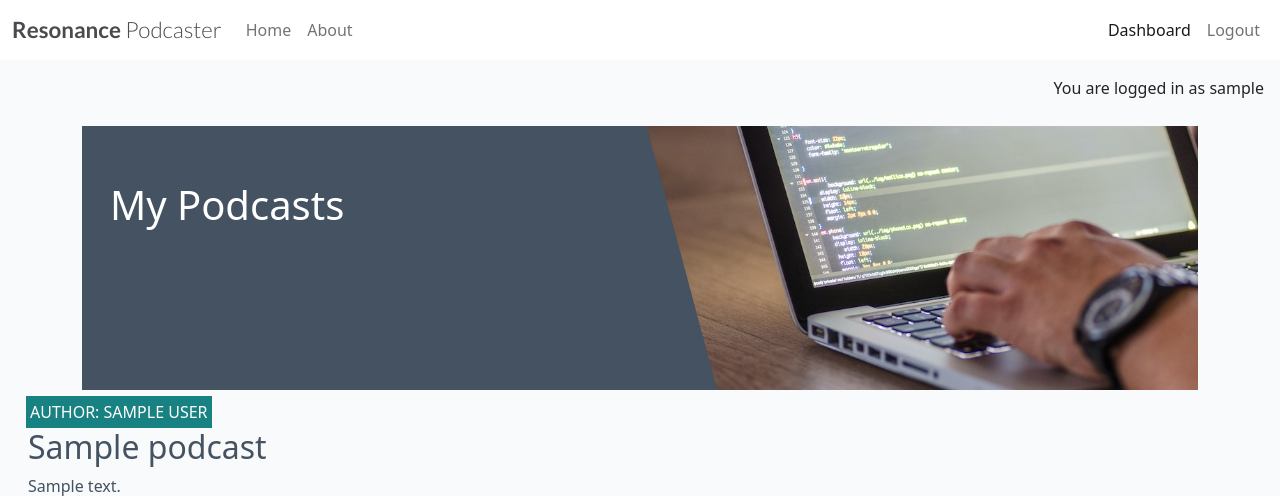
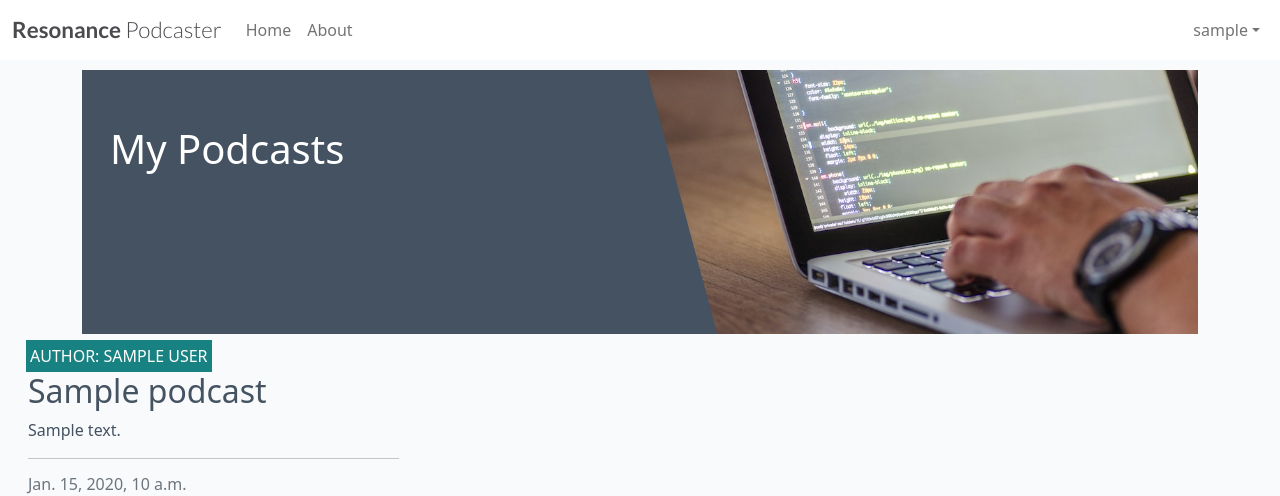
Before and after one commit to bristlebird/resonance, a Django app: page /dashboard/ in a window 1280 px wide. Shown: the top 496 px of the page. Run offline with Django 5.2, Linux system fonts and the light colour scheme; a user stored in the database is signed in; tables that the repository leaves empty hold one stand-in row (values such as "Sample post").

Commit message:
move dashboard & logout nav links to dropdown

```diff
--- a/resonance/settings.py
+++ b/resonance/settings.py
@@ -29,7 +29,7 @@ SECRET_KEY = os.environ.get("SECRET_KEY")
 # SECURITY WARNING: don't run with debug turned on in production!
 # DEBUG = os.environ.get("DEVELOPMENT")
 # DEBUG = 'DEVELOPMENT' in os.environ
-DEBUG = False
+DEBUG = True
 
 
 ALLOWED_HOSTS = ['8000-bristlebird-resonance-3ry7mcb5oez.ws.codeinstitute-ide.net', '.herokuapp.com',]
--- a/templates/base.html
+++ b/templates/base.html
@@ -22,8 +22,10 @@
     <link rel="stylesheet" href="https://cdnjs.cloudflare.com/ajax/libs/font-awesome/5.15.3/css/all.min.css">
 
     <!-- Bootstrap CSS -->
-    <link href="https://cdn.jsdelivr.net/npm/bootstrap@5.0.1/dist/css/bootstrap.min.css" rel="stylesheet"
-        integrity="sha384-+0n0xVW2eSR5OomGNYDnhzAbDsOXxcvSN1TPprVMTNDbiYZCxYbOOl7+AMvyTG2x" crossorigin="anonymous">
+    <link href="https://cdn.jsdelivr.net/npm/bootstrap@5.0.2/dist/css/bootstrap.min.css" rel="stylesheet"
+        integrity="sha384-EVSTQN3/azprG1Anm3QDgpJLIm9Nao0Yz1ztcQTwFspd3yD65VohhpuuCOmLASjC" crossorigin="anonymous">
+    <!-- <link href="https://cdn.jsdelivr.net/npm/bootstrap@5.0.1/dist/css/bootstrap.min.css" rel="stylesheet"
+        integrity="sha384-+0n0xVW2eSR5OomGNYDnhzAbDsOXxcvSN1TPprVMTNDbiYZCxYbOOl7+AMvyTG2x" crossorigin="anonymous"> -->
     <!-- Custom CSS -->
     <link rel="stylesheet" href="{% static 'css/style.css' %}">
 </head>
@@ -33,7 +35,8 @@
     <!-- Navigation -->
     <nav class="navbar navbar-expand-lg navbar-light bg-white">
         <div class="container-fluid">
-            <a class="navbar-brand" href="{% url 'home' %}"><span class="brand">Resonance <span class="thin">Podcaster</span></span></a>
+            <a class="navbar-brand" href="{% url 'home' %}"><span class="brand">Resonance <span
+                        class="thin">Podcaster</span></span></a>
             <button class="navbar-toggler" type="button" data-bs-toggle="collapse" data-bs-target="#navbarText"
                 aria-controls="navbarText" aria-expanded="false" aria-label="Toggle navigation">
                 <span class="navbar-toggler-icon"></span>
@@ -41,26 +44,40 @@
             <div class="collapse navbar-collapse" id="navbarText">
                 <ul class="navbar-nav me-auto mb-2 mb-lg-0">
                     <li class="nav-item">
-                        <a class="nav-link {% if request.path == home_url %}active{% endif %}" aria-current="page" href="{% url 'home' %}">Home</a>
+                        <a class="nav-link {% if request.path == home_url %}active{% endif %}" aria-current="page"
+                            href="{% url 'home' %}">Home</a>
                     </li>
                     <li class="nav-item">
-                        <a class="nav-link {% if request.path == about_url %}active{%endif%}" aria-current="page" href="{% url 'about' %}">About</a>
+                        <a class="nav-link {% if request.path == about_url %}active{%endif%}" aria-current="page"
+                            href="{% url 'about' %}">About</a>
                     </li>
                 </ul>
                 <ul class="navbar-nav navbar-right mb-2 mb-lg-0">
                     {% if user.is_authenticated %}
-                    <li class="nav-item">
-                        <a class="nav-link {% if request.path == dashboard_url %}active{% endif %}" aria-current="page" href="{% url 'dashboard' %}">Dashboard</a>
+                    <!-- <li class="nav-item">
+                        <a class="nav-link {% if request.path == dashboard_url %}active{% endif %}" aria-current="page"
+                            href="{% url 'dashboard' %}">Dashboard</a>
                     </li>
                     <li class="nav-item">
-                        <a class="nav-link {% if request.path == logout_url %}active{% endif %}" aria-current="page" href="{% url 'account_logout' %}">Logout</a>
+                        <a class="nav-link {% if request.path == logout_url %}active{% endif %}" aria-current="page"
+                            href="{% url 'account_logout' %}">Logout</a>
+                    </li> -->
+                    <li class="nav-item dropdown">
+                        <a class="nav-link dropdown-toggle" href="#" id="navbarDropdown" role="button"
+                            data-bs-toggle="dropdown" aria-expanded="false">{{ user }}</a>
+                        <ul class="dropdown-menu dropdown-menu-end" aria-labelledby="navbarDropdown">
+                            <li><a class="dropdown-item {% if request.path == dashboard_url %}active{% endif %}" aria-current="page" href="{% url 'dashboard' %}">My Podcasts</a></li>
+                            <li><a class="dropdown-item {% if request.path == logout_url %}active{% endif %}" aria-current="page" href="{% url 'account_logout' %}">Logout</a></li>
+                        </ul>
                     </li>
                     {% else %}
                     <li class="nav-item">
-                        <a class="nav-link {% if request.path == signup_url %}active{% endif %}" aria-current="page" href="{% url 'account_signup' %}">Register</a>
+                        <a class="nav-link {% if request.path == signup_url %}active{% endif %}" aria-current="page"
+                            href="{% url 'account_signup' %}">Register</a>
                     </li>
                     <li class="nav-item">
-                        <a class="nav-link {% if request.path == login_url %}active{% endif %}" aria-current="page" href="{% url 'account_login' %}">Login</a>
+                        <a class="nav-link {% if request.path == login_url %}active{% endif %}" aria-current="page"
+                            href="{% url 'account_login' %}">Login</a>
                     </li>
                     {% endif %}
                 </ul>
@@ -81,11 +98,6 @@
         </div>
     </div>
     <main class="flex-shrink-0 main-bg">
-        {% if user.is_authenticated %}
-        <p class="text-end m-3">You are logged in as {{ user }}</p>
-        {% else %}
-        <p class="text-end m-3">You are not logged in</p>
-        {% endif %}
 
         {% block content %}
         <!-- Content Goes here -->
@@ -97,7 +109,7 @@
     <footer class="footer mt-auto py-3 dark-bg">
         <p class="m-0 text-center text-white">
             {% block copyright %}
-                Made by Bristlebird
+            Made by Bristlebird
             {% endblock copyright %}
         </p>
         <p class="m-0 text-center text-white">
@@ -110,9 +122,12 @@
         </p>
     </footer>
 
-    <script src="https://cdn.jsdelivr.net/npm/bootstrap@5.0.1/dist/js/bootstrap.bundle.min.js"
-        integrity="sha384-gtEjrD/SeCtmISkJkNUaaKMoLD0//ElJ19smozuHV6z3Iehds+3Ulb9Bn9Plx0x4" crossorigin="anonymous">
-        </script>
+    <!-- <script src="https://cdn.jsdelivr.net/npm/bootstrap@5.0.1/dist/js/bootstrap.bundle.min.js"
+        integrity="sha384-gtEjrD/SeCtmISkJkNUaaKMoLD0//ElJ19smozuHV6z3Iehds+3Ulb9Bn9Plx0x4" crossorigin="anonymous"> -->
+    <script src="https://cdn.jsdelivr.net/npm/bootstrap@5.0.2/dist/js/bootstrap.bundle.min.js"
+        integrity="sha384-MrcW6ZMFYlzcLA8Nl+NtUVF0sA7MsXsP1UyJoMp4YLEuNSfAP+JcXn/tWtIaxVXM" crossorigin="anonymous">
+    </script>
+    </script>
     <script src="{% static 'js/script.js' %}"></script>
 
     {% block extras %}
```
